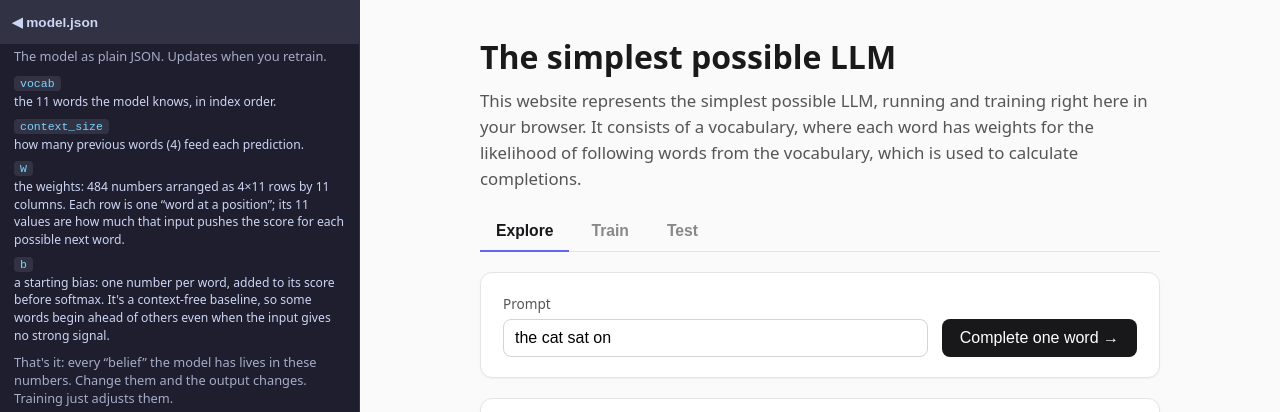
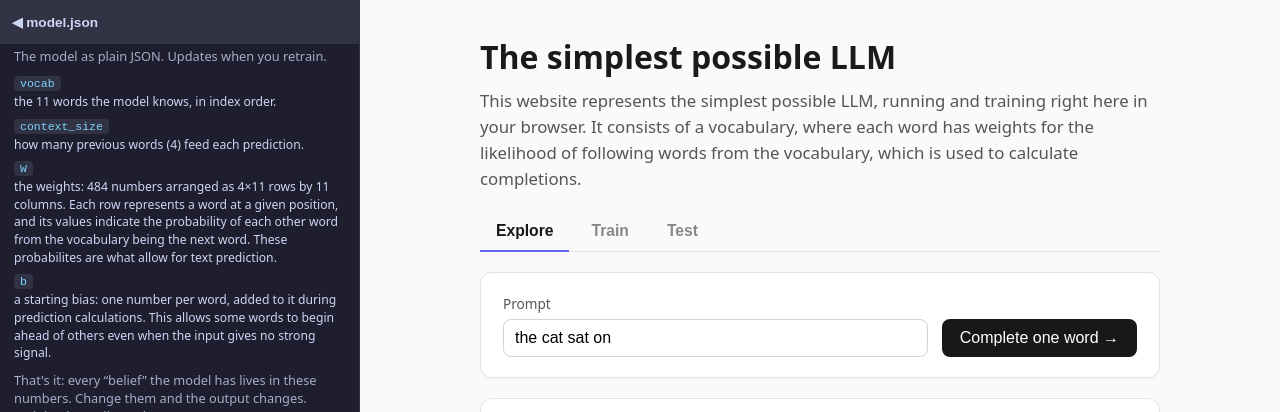
Before and after one commit to PineGrove-AI/Simplest-LLM, a React (Vite) app in the folder web/: page / in a window 1280 px wide. Shown: the top 412 px of the page. Built offline with nearby package versions, Linux system fonts and the light colour scheme.

Commit message:
feat: model.json explanation improvements

```diff
--- a/web/src/App.tsx
+++ b/web/src/App.tsx
@@ -316,18 +316,18 @@ export default function App() {
                 <span>
                   the weights: {model.W.length * model.vocab.length} numbers
                   arranged as {model.context_size}×{model.vocab.length} rows by{" "}
-                  {model.vocab.length} columns. Each row is one &ldquo;word at a
-                  position&rdquo;; its {model.vocab.length} values are how much
-                  that input pushes the score for each possible next word.
+                  {model.vocab.length} columns. Each row represents a word at a
+                  given position, and its values indicate the probability of
+                  each other word from the vocabulary being the next word. These
+                  probabilites are what allow for text prediction.
                 </span>
               </div>
               <div className="legend-row">
                 <code>b</code>
                 <span>
-                  a starting bias: one number per word, added to its score
-                  before softmax. It's a context-free baseline, so some words
-                  begin ahead of others even when the input gives no strong
-                  signal.
+                  a starting bias: one number per word, added to it during
+                  prediction calculations. This allows some words to begin ahead
+                  of others even when the input gives no strong signal.
                 </span>
               </div>
             </div>
```
